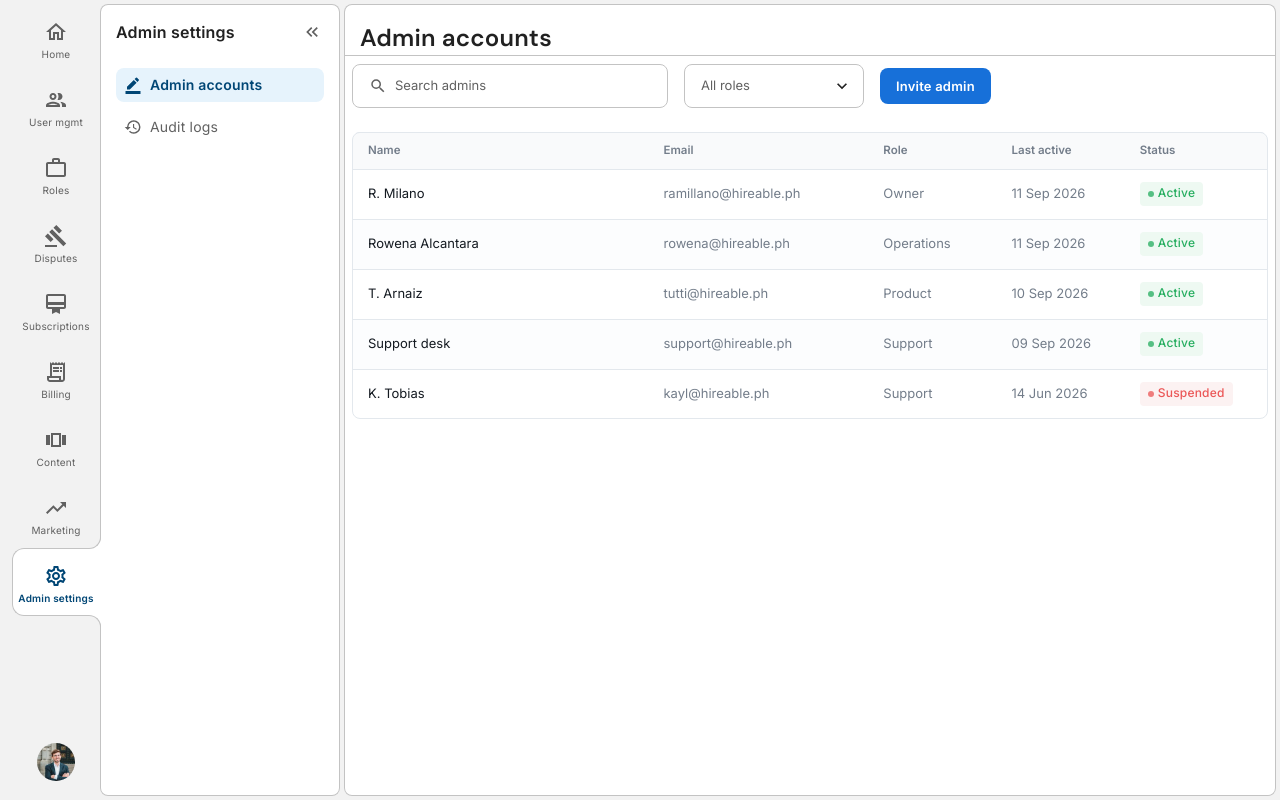
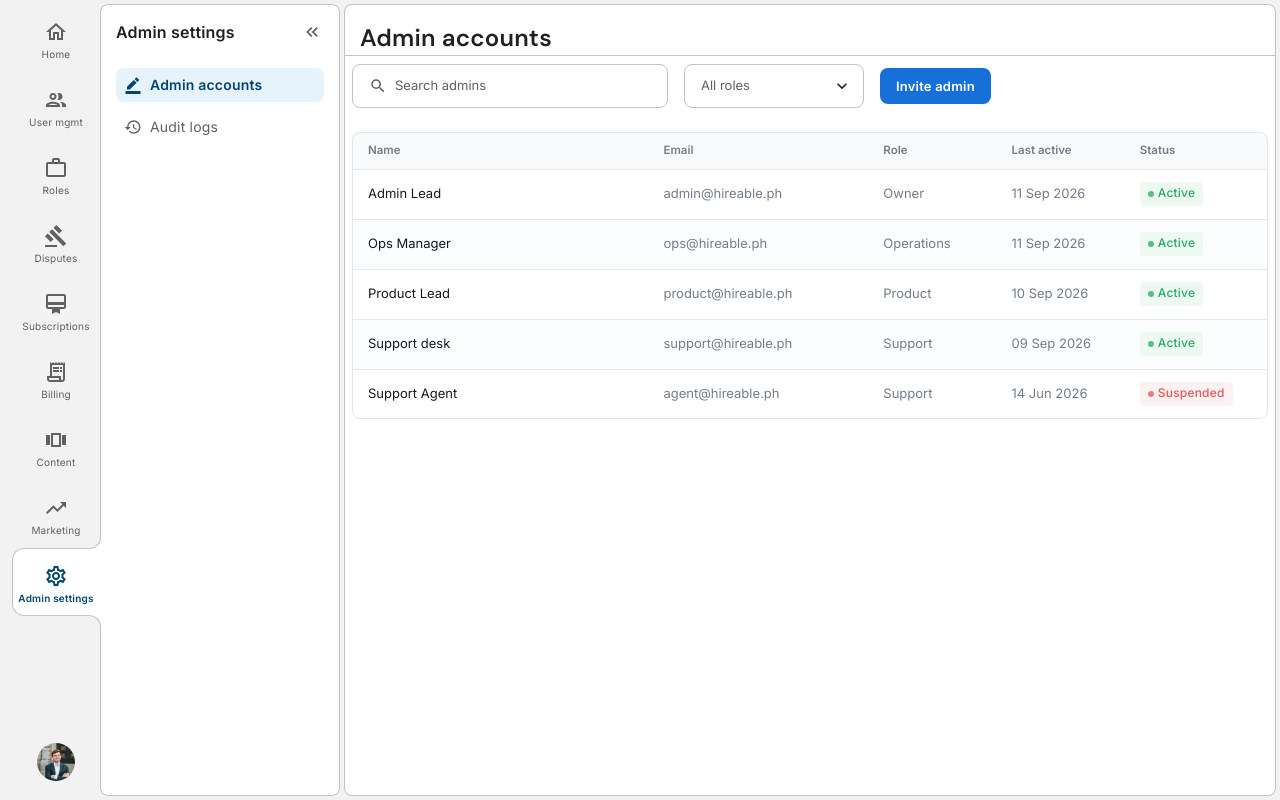
Before and after one commit to Dev-Hireable/prototype, a Next.js app: page /admin/settings in a window 1280 px wide. Built offline with nearby package versions, Linux system fonts and the light colour scheme.

Commit message:
chore: update prototype seed copy

```diff
--- a/src/app/admin/settings/audit-logs/page.tsx
+++ b/src/app/admin/settings/audit-logs/page.tsx
@@ -7,7 +7,7 @@ export default function AuditLogs() {
     <AdminPage title="Audit logs">
       <Toolbar>
         <SearchInput placeholder="Search events" />
-        <Select label="Admin" options={["All admins", "R. Milano", "T. Arnaiz", "Rowena Alcantara"]} />
+        <Select label="Admin" options={["All admins", "Admin Lead", "Product Lead", "Ops Manager"]} />
         <Select label="Action" options={["All actions", "Escrow", "Accounts", "Verification", "Roles"]} />
         <Button variant="primary">Export</Button>
       </Toolbar>
--- a/src/app/independent/contracts/[slug]/objectives/[id]/page.tsx
+++ b/src/app/independent/contracts/[slug]/objectives/[id]/page.tsx
@@ -22,9 +22,9 @@ const KIND = {
       { date: "09 Sep 2026", text: "+2 calls logged — flagged off track", status: { label: "Off track", tone: "danger" as const } },
     ],
     discussion: [
-      { who: "Rowena Alcantara", when: "2 days ago", text: "Nice jump on Wednesday — what changed?" },
+      { who: "Alex Rivera", when: "2 days ago", text: "Nice jump on Wednesday — what changed?" },
       { who: "Juan Dela Cruz", when: "2 days ago", text: "Switched to the afternoon calling block, PHT. Better pickup from the US west coast." },
-      { who: "Rowena Alcantara", when: "Yesterday", text: "Keep it. Let’s aim for 10+ this week." },
+      { who: "Alex Rivera", when: "Yesterday", text: "Keep it. Let’s aim for 10+ this week." },
     ],
     progress: 72,
   },
@@ -41,9 +41,9 @@ const KIND = {
       { date: "25 Aug 2026", text: "Objective and three key results agreed at offer", status: { label: "Started", tone: "ok" as const } },
     ],
     discussion: [
-      { who: "Rowena Alcantara", when: "3 days ago", text: "Once the 8 opps are qualified, let’s review the doc together before hand-over." },
+      { who: "Alex Rivera", when: "3 days ago", text: "Once the 8 opps are qualified, let’s review the doc together before hand-over." },
       { who: "Juan Dela Cruz", when: "Today", text: "Doc is in the shared drive — marked the KR done." },
-      { who: "Rowena Alcantara", when: "Today", text: "Approved. One KR to go." },
+      { who: "Alex Rivera", when: "Today", text: "Approved. One KR to go." },
     ],
     progress: 67,
   },
@@ -52,16 +52,16 @@ const KIND = {
     label: "Task",
     cadence: "Due 30 Sep 2026",
     target: "",
-    about: "Juan owns the CRM setup for Q4 outreach. Done means the board is live in HubSpot with the six agreed stages, all 41 target accounts imported, and an owner on every account. A task is binary — done or not done — and needs Rowena’s approval to count.",
+    about: "Juan owns the CRM setup for Q4 outreach. Done means the board is live in HubSpot with the six agreed stages, all 41 target accounts imported, and an owner on every account. A task is binary — done or not done — and needs Sam’s approval to count.",
     update: { date: "10 Sep 2026", text: "Board is live in HubSpot with the 6 stages we agreed, 41 accounts imported and owners assigned. Screenshots and the import log are attached.", file: "crm-board.png · import-log.csv", progress: ["Marked as done ·", "awaiting approval"] },
     history: [
       { date: "10 Sep 2026", text: "Marked as done — board live, 41 accounts imported", status: { label: "Pending approval", tone: "warn" as const } },
-      { date: "02 Sep 2026", text: "Stage naming agreed with Rowena", status: { label: "Approved", tone: "ok" as const } },
+      { date: "02 Sep 2026", text: "Stage naming agreed with Alex", status: { label: "Approved", tone: "ok" as const } },
       { date: "25 Aug 2026", text: "Task started", status: { label: "Started", tone: "ok" as const } },
     ],
     discussion: [
       { who: "Juan Dela Cruz", when: "10 Sep", text: "Marked as done — let me know if you want a different stage naming." },
-      { who: "Rowena Alcantara", when: "Today", text: "Looks right. Approving now." },
+      { who: "Alex Rivera", when: "Today", text: "Looks right. Approving now." },
     ],
     progress: 100,
   },
@@ -175,7 +175,7 @@ export default function ObjectiveDashboard({ params }: { params: Promise<{ slug:
             ))}
           </div>
           <div className="flex justify-end gap-3">
-            <Button size="lg" onClick={() => setToast("Revision request sent to Rowena")}>
+            <Button size="lg" onClick={() => setToast("Revision request sent to Alex")}>
               Request revision
             </Button>
             <Button size="lg" variant="primary" onClick={() => setToast("Update approved")}>
--- a/src/app/independent/contracts/[slug]/page.tsx
+++ b/src/app/independent/contracts/[slug]/page.tsx
@@ -162,7 +162,7 @@ export default function ContractTracker({ params }: { params: Promise<{ slug: st
                   Your fit so far
                 </h3>
                 <p className="max-w-[320px] text-[13px] leading-[1.4] text-ink-2">
-                  From {contract.managerFirst}’s reviews of your updates. {contract.managerFirst === "Rowena" ? "Her" : "Their"} final evaluation opens on Day 30.
+                  From {contract.managerFirst}’s reviews of your updates. Their final evaluation opens on Day 30.
                 </p>
                 {(
                   [
@@ -221,7 +221,7 @@ export default function ContractTracker({ params }: { params: Promise<{ slug: st
         open={!!updating}
         onClose={() => setUpdating(null)}
         title={`Update progress: ${updating?.title ?? ""}`}
-        description={`Tell ${contract.managerFirst} what changed. ${contract.managerFirst === "Rowena" ? "She reviews" : "They review"} the update and can approve it or ask for a revision.`}
+        description={`Tell ${contract.managerFirst} what changed. They review the update and can approve it or ask for a revision.`}
         footer={
           <>
             <Button size="lg" onClick={() => setUpdating(null)}>
--- a/src/app/independent/jobs/[slug]/page.tsx
+++ b/src/app/independent/jobs/[slug]/page.tsx
@@ -119,7 +119,7 @@ export default function RoleDetail({ params }: { params: Promise<{ slug: string
         open={open}
         onClose={() => setOpen(false)}
         title={`Apply to ${role.title} at ${role.company}`}
-        description="Your profile, monthly rate and availability go with the application. Add a short note so Rowena knows why you fit."
+        description="Your profile, monthly rate and availability go with the application. Add a short note so Alex knows why you fit."
         footer={
           <>
             <Button size="lg" onClick={() => setOpen(false)}>
--- a/src/lib/admin/data/disputes.ts
+++ b/src/lib/admin/data/disputes.ts
@@ -52,7 +52,7 @@ export const disputes: Dispute[] = [
     timeline: [
       { event: "Dispute filed", actor: "Juan Dela Cruz", when: "08 Sep 2026, 18:02" },
       { event: "Employer notified", actor: "system", when: "08 Sep 2026, 18:02" },
-      { event: "Evidence requested from employer", actor: "admin: R. Milano", when: "09 Sep 2026, 09:30" },
+      { event: "Evidence requested from employer", actor: "admin: Admin Lead", when: "09 Sep 2026, 09:30" },
     ],
   },
   {
--- a/src/lib/admin/data/settings.ts
+++ b/src/lib/admin/data/settings.ts
@@ -12,19 +12,19 @@ export type AdminAccount = {
 };
 
 export const adminAccounts: AdminAccount[] = [
-  { name: "R. Milano", email: "ramillano@hireable.ph", role: "Owner", lastActive: "11 Sep 2026", status: "Active", tone: "ok" },
-  { name: "Rowena Alcantara", email: "rowena@hireable.ph", role: "Operations", lastActive: "11 Sep 2026", status: "Active", tone: "ok" },
-  { name: "T. Arnaiz", email: "tutti@hireable.ph", role: "Product", lastActive: "10 Sep 2026", status: "Active", tone: "ok" },
+  { name: "Admin Lead", email: "admin@hireable.ph", role: "Owner", lastActive: "11 Sep 2026", status: "Active", tone: "ok" },
+  { name: "Ops Manager", email: "ops@hireable.ph", role: "Operations", lastActive: "11 Sep 2026", status: "Active", tone: "ok" },
+  { name: "Product Lead", email: "product@hireable.ph", role: "Product", lastActive: "10 Sep 2026", status: "Active", tone: "ok" },
   { name: "Support desk", email: "support@hireable.ph", role: "Support", lastActive: "09 Sep 2026", status: "Active", tone: "ok" },
-  { name: "K. Tobias", email: "kayl@hireable.ph", role: "Support", lastActive: "14 Jun 2026", status: "Suspended", tone: "danger" },
+  { name: "Support Agent", email: "agent@hireable.ph", role: "Support", lastActive: "14 Jun 2026", status: "Suspended", tone: "danger" },
 ];
 
 export type AuditEntry = { action: string; admin: string; target: string; when: string };
 
 export const auditLog: AuditEntry[] = [
-  { action: "Released escrow manually", admin: "R. Milano", target: "TRX-2026-0912", when: "02 Sep 2026, 11:04" },
-  { action: "Suspended account", admin: "R. Milano", target: "Kestrel Labs", when: "19 Aug 2026, 15:22" },
-  { action: "Approved ID verification", admin: "R. Milano", target: "Juan Dela Cruz", when: "09 Aug 2026, 07:40" },
-  { action: "Rejected role", admin: "T. Arnaiz", target: "Account Executive — Vela Partners", when: "18 Aug 2026, 09:15" },
-  { action: "Changed admin role", admin: "R. Milano", target: "K. Tobias → Support", when: "14 Jun 2026, 10:02" },
+  { action: "Released escrow manually", admin: "Admin Lead", target: "TRX-2026-0912", when: "02 Sep 2026, 11:04" },
+  { action: "Suspended account", admin: "Admin Lead", target: "Kestrel Labs", when: "19 Aug 2026, 15:22" },
+  { action: "Approved ID verification", admin: "Admin Lead", target: "Juan Dela Cruz", when: "09 Aug 2026, 07:40" },
+  { action: "Rejected role", admin: "Product Lead", target: "Account Executive — Vela Partners", when: "18 Aug 2026, 09:15" },
+  { action: "Changed admin role", admin: "Admin Lead", target: "Support Agent → Support", when: "14 Jun 2026, 10:02" },
 ];
--- a/src/lib/admin/data/subscriptions.ts
+++ b/src/lib/admin/data/subscriptions.ts
@@ -54,10 +54,10 @@ export const subscriptions: Subscription[] = [
       { label: "Next charge", value: "12 Oct 2026", sub: "card ending 4182" },
     ],
     history: [
-      { change: "Upgraded Starter → Growth", by: "Rowena Alcantara", effective: "12 Aug 2026" },
-      { change: "Seats 3 → 5", by: "Rowena Alcantara", effective: "01 Sep 2026" },
-      { change: "Payment method updated", by: "Rowena Alcantara", effective: "04 Sep 2026" },
-      { change: "Subscription created", by: "Rowena Alcantara", effective: "12 Mar 2026" },
+      { change: "Upgraded Starter → Growth", by: "Alex Rivera", effective: "12 Aug 2026" },
+      { change: "Seats 3 → 5", by: "Alex Rivera", effective: "01 Sep 2026" },
+      { change: "Payment method updated", by: "Alex Rivera", effective: "04 Sep 2026" },
+      { change: "Subscription created", by: "Alex Rivera", effective: "12 Mar 2026" },
     ],
   },
   {
--- a/src/lib/admin/data/users.ts
+++ b/src/lib/admin/data/users.ts
@@ -43,7 +43,7 @@ export const teamBuilders: TeamBuilder[] = [
   {
     slug: "nairobi-solutions",
     company: "Nairobi Solutions",
-    contact: "Rowena Alcantara",
+    contact: "Alex Rivera",
     plan: "Growth",
     contracts: 4,
     joined: "12 Mar 2026",
@@ -56,10 +56,10 @@ export const teamBuilders: TeamBuilder[] = [
       { label: "Lifetime spend", value: "$38,400", sub: "across 6 contracts" },
     ],
     activity: [
-      { event: "Funded escrow — Sales Manager trial", actor: "Rowena Alcantara", when: "11 Sep 2026, 09:14" },
-      { event: "Sent offer to Juan Dela Cruz", actor: "Rowena Alcantara", when: "10 Sep 2026, 16:02" },
-      { event: "Published role — Growth Marketer", actor: "Rowena Alcantara", when: "09 Sep 2026, 11:47" },
-      { event: "Payment method updated", actor: "Rowena Alcantara", when: "04 Sep 2026, 08:30" },
+      { event: "Funded escrow — Sales Manager trial", actor: "Alex Rivera", when: "11 Sep 2026, 09:14" },
+      { event: "Sent offer to Juan Dela Cruz", actor: "Alex Rivera", when: "10 Sep 2026, 16:02" },
+      { event: "Published role — Growth Marketer", actor: "Alex Rivera", when: "09 Sep 2026, 11:47" },
+      { event: "Payment method updated", actor: "Alex Rivera", when: "04 Sep 2026, 08:30" },
       { event: "Plan upgraded to Growth", actor: "system", when: "12 Aug 2026, 00:00" },
     ],
   },
@@ -140,7 +140,7 @@ export const independents: Independent[] = [
       { event: "Accepted trial offer — Nairobi Solutions", actor: "Juan Dela Cruz", when: "25 Aug 2026, 10:22" },
       { event: "Submitted proposal", actor: "Juan Dela Cruz", when: "22 Aug 2026, 14:05" },
       { event: "Completed work style quiz", actor: "Juan Dela Cruz", when: "09 Aug 2026, 08:11" },
-      { event: "ID verification approved", actor: "admin: R. Milano", when: "09 Aug 2026, 07:40" },
+      { event: "ID verification approved", actor: "admin: Admin Lead", when: "09 Aug 2026, 07:40" },
       { event: "Account created", actor: "Juan Dela Cruz", when: "08 Aug 2026, 19:55" },
     ],
   },
--- a/src/lib/independent/data.ts
+++ b/src/lib/independent/data.ts
@@ -312,13 +312,13 @@ export const contracts: Contract[] = [
     initials: "NS",
     type: "trial",
     location: "Remote, US hours",
-    line: "Started 25 Aug 2026 · Day 18 of 30 · $1,600 /month · Manager: Rowena Alcantara",
+    line: "Started 25 Aug 2026 · Day 18 of 30 · $1,600 /month · Manager: Alex Rivera",
     status: { label: "On track", tone: "ok" },
     progressLabel: "Trial progress",
     progress: 60,
     progressTone: "primary",
-    manager: "Rowena Alcantara",
-    managerFirst: "Rowena",
+    manager: "Alex Rivera",
+    managerFirst: "Alex",
     started: "25 Aug 2026",
     day: "Day 18 of 30",
     ends: "24 Sep 2026",
@@ -491,7 +491,7 @@ export const profile = {
 export type Notification = { id: string; group: "Today" | "Yesterday" | "Earlier"; title: string; body: string; time: string; unread: boolean; kind: "contracts" | "offers" | "payments" | "interviews" | "other" };
 
 export const notifications: Notification[] = [
-  { id: "n1", group: "Today", title: "Week 2 update approved", body: "Rowena Alcantara approved your update for Sales Manager — 5 of 6 objectives on track.", time: "10:02", unread: true, kind: "contracts" },
+  { id: "n1", group: "Today", title: "Week 2 update approved", body: "Alex Rivera approved your update for Sales Manager — 5 of 6 objectives on track.", time: "10:02", unread: true, kind: "contracts" },
   { id: "n2", group: "Today", title: "Payout method verified", body: "Your Maya account is verified. Trial payments will be released to it at each cycle end.", time: "08:15", unread: true, kind: "payments" },
   { id: "n3", group: "Yesterday", title: "Interview rescheduled", body: "Vela Partners moved your Account Executive interview to Thu 18 Sep, 2:00 PM PHT.", time: "16:40", unread: false, kind: "interviews" },
   { id: "n4", group: "Yesterday", title: "Offer received", body: "Brightline Health sent a full-time offer for Customer Success Lead — $1,400 /month.", time: "11:20", unread: false, kind: "offers" },
@@ -502,7 +502,7 @@ export const notifications: Notification[] = [
 /* ------------------------------------------------------------ messages ---- */
 
 export const conversations = [
-  { id: "c1", name: "Nairobi Solutions", sub: "Rowena Alcantara · Sales Manager trial", preview: "Looks good — approved the week 2 update.", time: "10:02", unread: 1, initials: "NS" },
+  { id: "c1", name: "Nairobi Solutions", sub: "Alex Rivera · Sales Manager trial", preview: "Looks good — approved the week 2 update.", time: "10:02", unread: 1, initials: "NS" },
   { id: "c2", name: "Brightline Health", sub: "Owen Price · Customer Success", preview: "Offer letter attached, have a read.", time: "Yesterday", unread: 0, initials: "BH" },
   { id: "c3", name: "Vela Partners", sub: "Ana Reyes · Account Executive", preview: "Interview moved to Thursday 2pm.", time: "Tue", unread: 0, initials: "VP" },
   { id: "c4", name: "Hireable support", sub: "Payouts", preview: "Your Maya payout method is verified.", time: "8 Sep", unread: 0, initials: "H" },
```
Also changed, not shown: src/lib/team/data.ts (+8 -8 lines).
